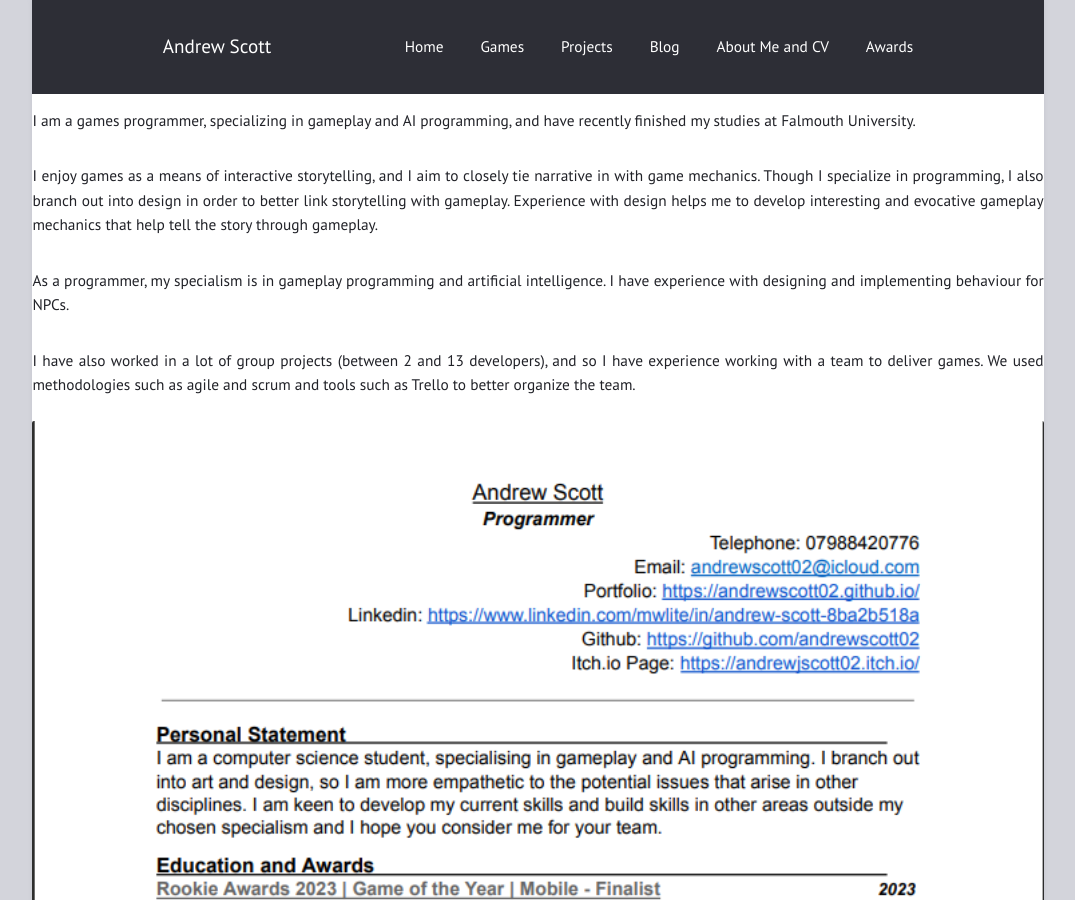
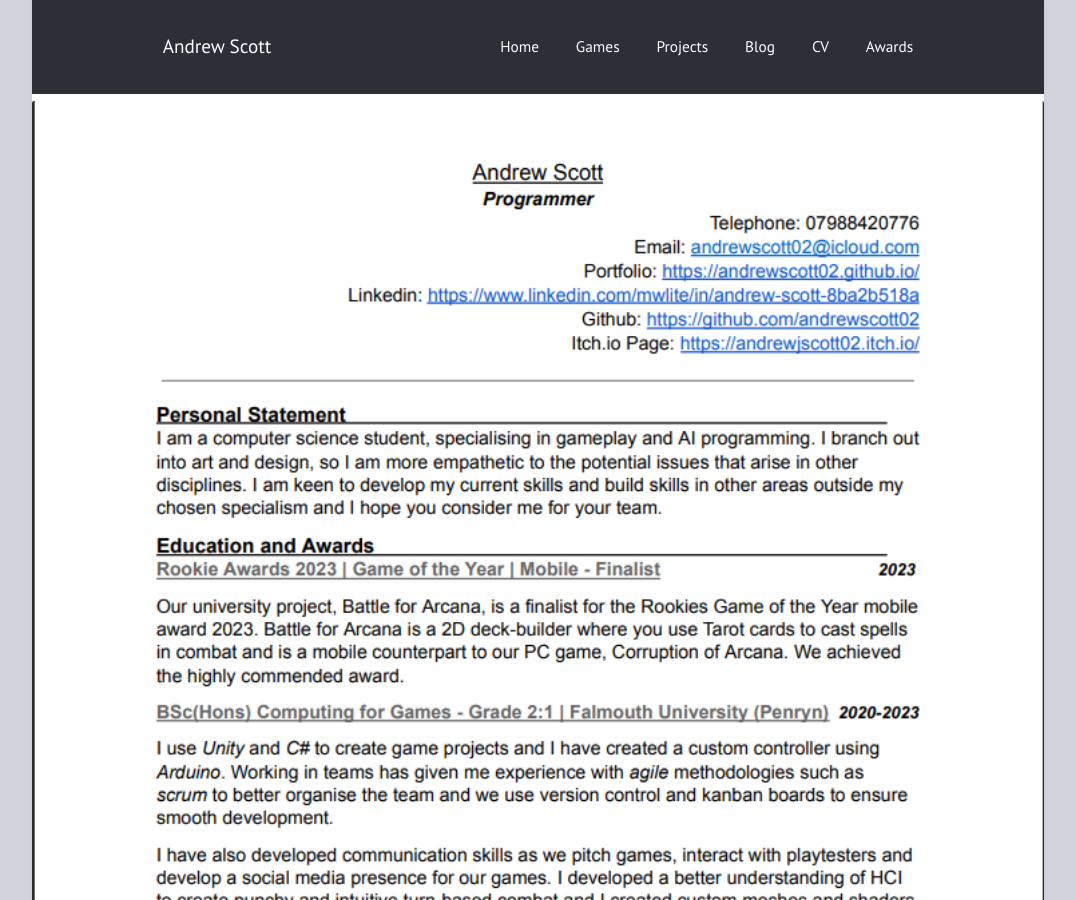
Before and after one commit to andrewscott02/andrewscott02.github.io, a Jekyll site: the page built from about.html, in a window 1280 px wide and 900 px high. Shown: the whole window, without its empty margins (102-1177 px from the left). Built offline with Jekyll 4.4.1, drawn with Linux system fonts in a browser that asks for light colours.

Commit message:
Update about.html

```diff
--- a/about.html
+++ b/about.html
@@ -1,23 +1,7 @@
 ---
 layout: default
-title: "About Me and CV"
+title: "CV"
 ---
-
-<p>
-  I am a games programmer, specializing in gameplay and AI programming, and have recently finished my studies at Falmouth University.
-</p>
-
-<p>
-  I enjoy games as a means of interactive storytelling, and I aim to closely tie narrative in with game mechanics. Though I specialize in programming, I also branch out into design in order to better link storytelling with gameplay. Experience with design helps me to develop interesting and evocative gameplay mechanics that help tell the story through gameplay.
-</p>
-
-<p>
-  As a programmer, my specialism is in gameplay programming and artificial intelligence. I have experience with designing and implementing behaviour for NPCs.
-</p>
-
-<p>
-  I have also worked in a lot of group projects (between 2 and 13 developers), and so I have experience working with a team to deliver games. We used methodologies such as agile and scrum and tools such as Trello to better organize the team.
-</p>
 
 <img src="https://raw.githubusercontent.com/andrewscott02/andrewscott02.github.io/master/_posts/Images/CV1.png">
 <img src="https://raw.githubusercontent.com/andrewscott02/andrewscott02.github.io/master/_posts/Images/CV2.png">
```
